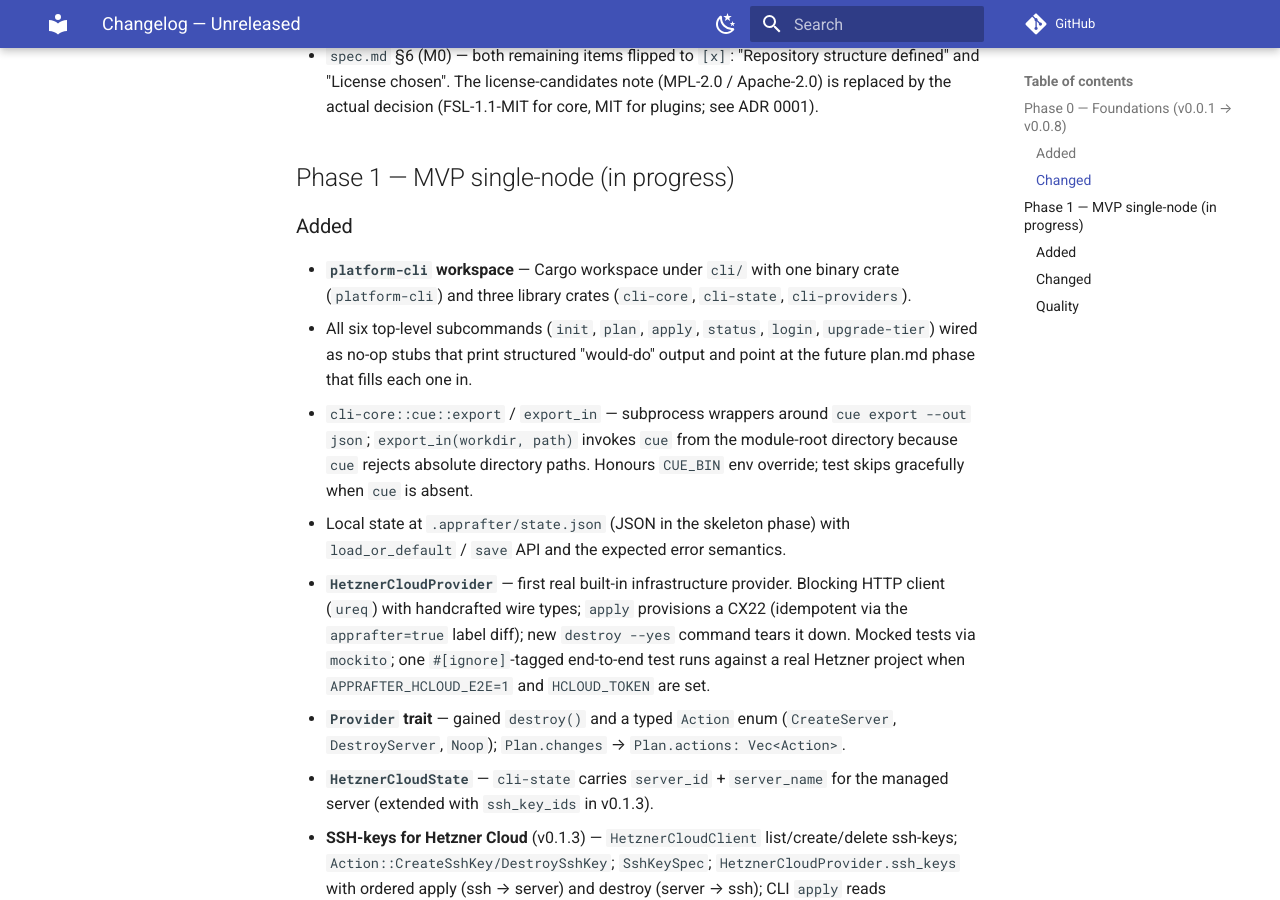
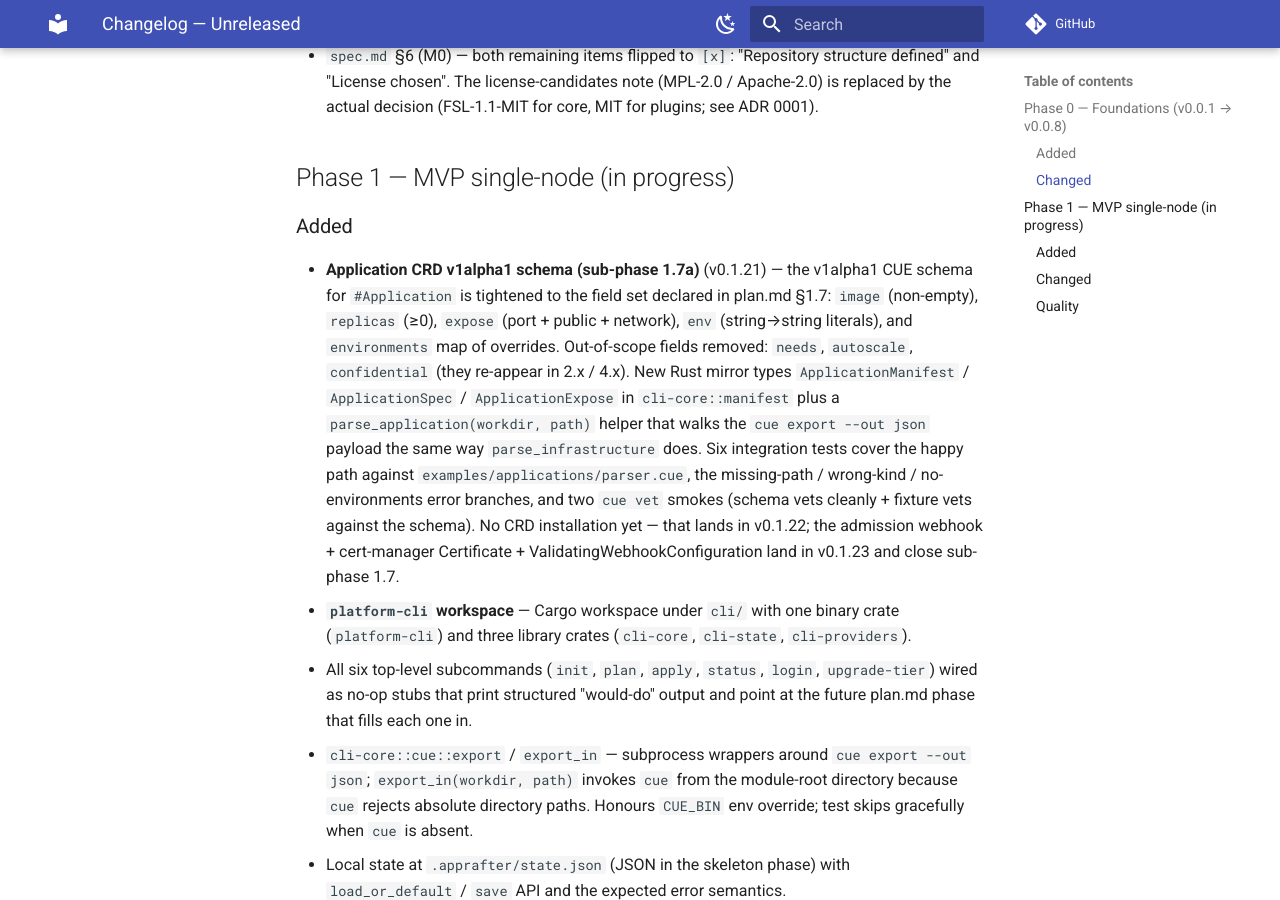
Before and after one commit to AppRafter/apprafter, an MkDocs documentation site: the page built from docs/changelog/UNRELEASED.md, in a window 1280 px wide and 900 px high, scrolled down 1308 px. Built offline with MkDocs 1.6.1 and Material for MkDocs 9.7.7, drawn with Linux system fonts in a browser that asks for light colours; comment, search, counter and statistics services are not loaded.

Commit message:
docs: close 1.7a (Application v1alpha1 CUE schema) for v0.1.21

```diff
--- a/docs/changelog/UNRELEASED.md
+++ b/docs/changelog/UNRELEASED.md
@@ -61,6 +61,24 @@ the `0.0.x` series; semver starts at 1.0.
 
 ### Added
 
+- **Application CRD v1alpha1 schema (sub-phase 1.7a)** (v0.1.21) —
+  the v1alpha1 CUE schema for `#Application` is tightened to the
+  field set declared in plan.md §1.7: `image` (non-empty),
+  `replicas` (≥0), `expose` (port + public + network), `env`
+  (string→string literals), and `environments` map of overrides.
+  Out-of-scope fields removed: `needs`, `autoscale`, `confidential`
+  (they re-appear in 2.x / 4.x). New Rust mirror types
+  `ApplicationManifest` / `ApplicationSpec` / `ApplicationExpose`
+  in `cli-core::manifest` plus a `parse_application(workdir, path)`
+  helper that walks the `cue export --out json` payload the same
+  way `parse_infrastructure` does. Six integration tests cover the
+  happy path against `examples/applications/parser.cue`, the
+  missing-path / wrong-kind / no-environments error branches, and
+  two `cue vet` smokes (schema vets cleanly + fixture vets against
+  the schema). No CRD installation yet — that lands in v0.1.22; the
+  admission webhook + cert-manager Certificate +
+  ValidatingWebhookConfiguration land in v0.1.23 and close
+  sub-phase 1.7.
 - **`platform-cli` workspace** — Cargo workspace under `cli/` with
   one binary crate (`platform-cli`) and three library crates
   (`cli-core`, `cli-state`, `cli-providers`).
```
Also changed, not shown: plan.md (+1 -1 lines).
